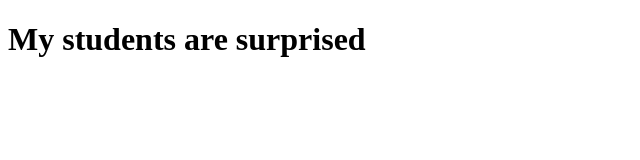
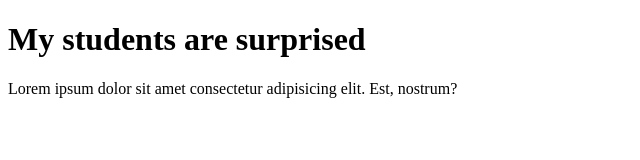
Before and after one commit to ASODEEQ/m, a plain HTML site: page index.html in a window 1280 px wide. Shown: the whole page, without its empty margins (0-640 px from the left). Drawn offline with Linux system fonts and the light colour scheme.

Commit message:
second commit

```diff
--- a/index.html
+++ b/index.html
@@ -7,5 +7,6 @@
 </head>
 <body>
     <h1>My students are surprised</h1>
+    <p>Lorem ipsum dolor sit amet consectetur adipisicing elit. Est, nostrum?</p>
 </body>
 </html>
```
